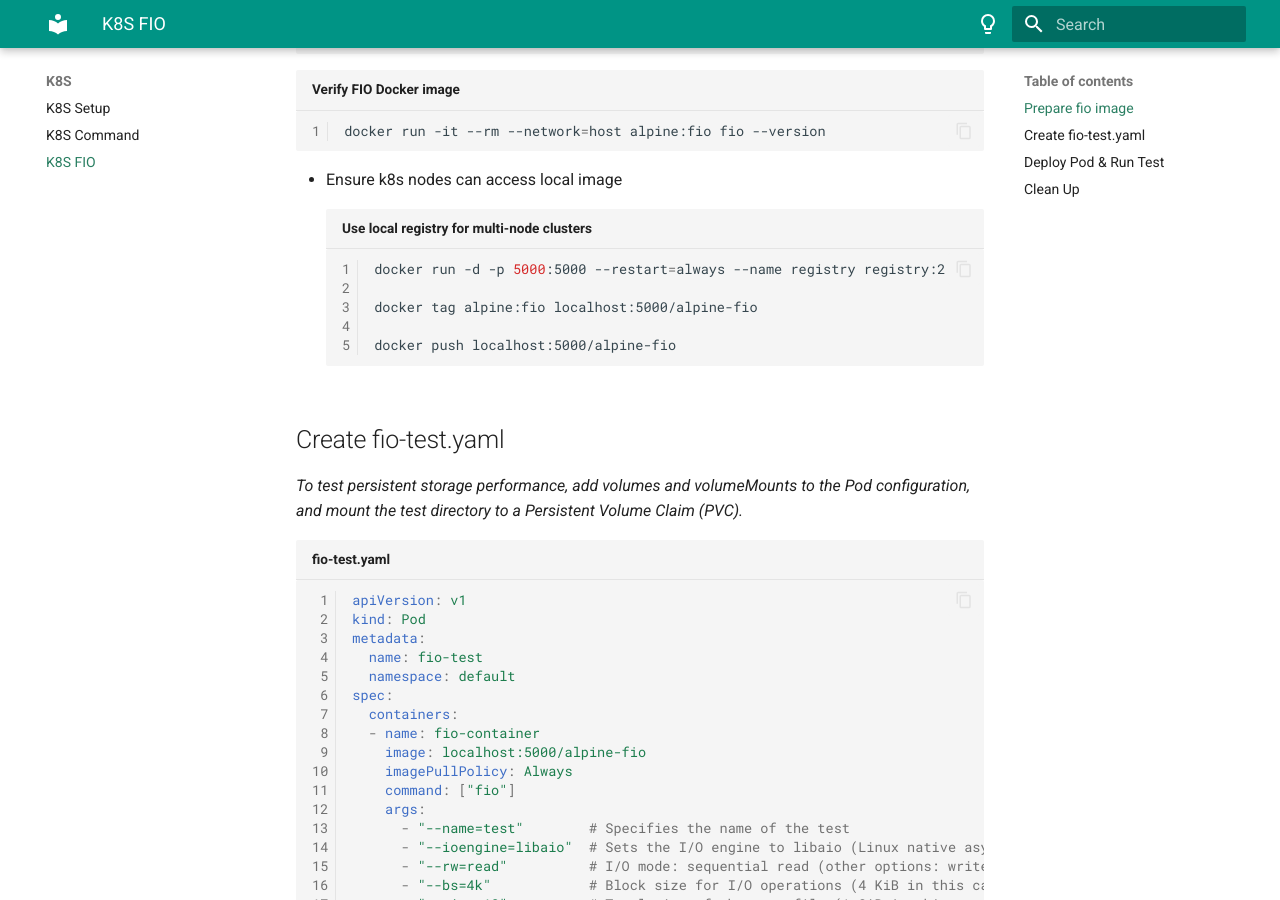
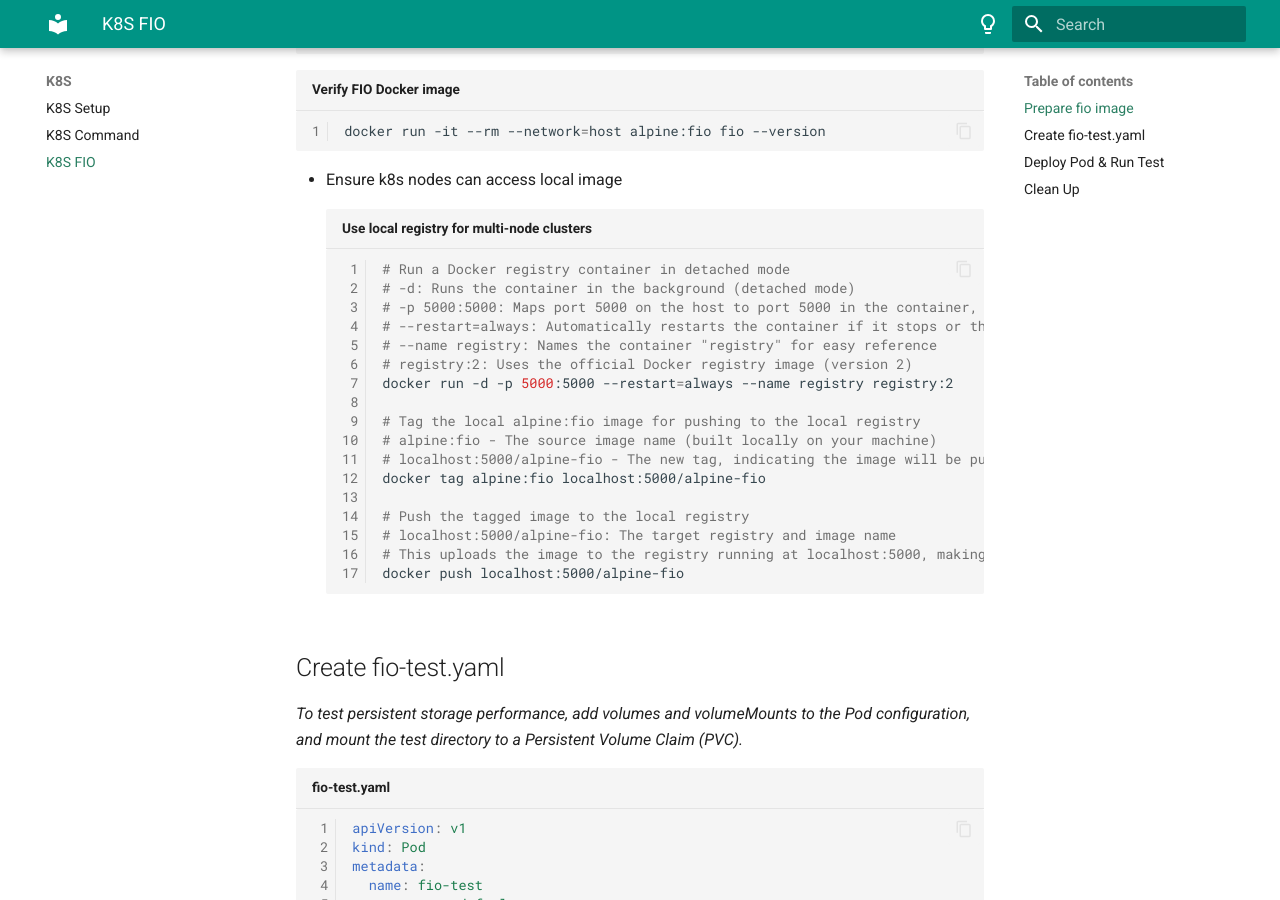
Before and after one commit to zhouushe/notes, an MkDocs documentation site: the page built from docs/k8s_fio.md, in a window 1280 px wide and 900 px high, scrolled down 709 px. Built offline with MkDocs 1.6.1 and Material for MkDocs 9.7.7, drawn with Linux system fonts in a browser that asks for light colours.

Commit message:
Update k8s_fio.md

````diff
--- a/docs/k8s_fio.md
+++ b/docs/k8s_fio.md
@@ -25,10 +25,22 @@ docker run -it --rm --network=host alpine:fio fio --version
 
 - Ensure k8s nodes can access local image
 ```bash title="Use local registry for multi-node clusters"
+# Run a Docker registry container in detached mode
+# -d: Runs the container in the background (detached mode)
+# -p 5000:5000: Maps port 5000 on the host to port 5000 in the container, allowing access to the registry
+# --restart=always: Automatically restarts the container if it stops or the host reboots
+# --name registry: Names the container "registry" for easy reference
+# registry:2: Uses the official Docker registry image (version 2)
 docker run -d -p 5000:5000 --restart=always --name registry registry:2
 
+# Tag the local alpine:fio image for pushing to the local registry
+# alpine:fio - The source image name (built locally on your machine)
+# localhost:5000/alpine-fio - The new tag, indicating the image will be pushed to the local registry at localhost:5000
 docker tag alpine:fio localhost:5000/alpine-fio
 
+# Push the tagged image to the local registry
+# localhost:5000/alpine-fio: The target registry and image name
+# This uploads the image to the registry running at localhost:5000, making it accessible to Kubernetes nodes
 docker push localhost:5000/alpine-fio
 ```
 
````
